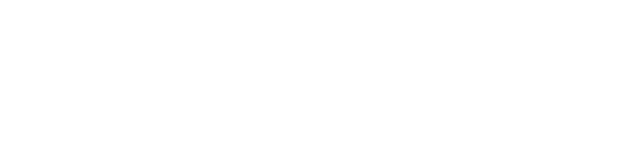
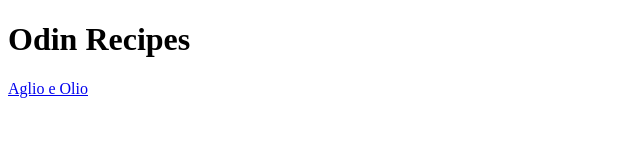
Before and after one commit to norristown/odin-recipes, a plain HTML site: page index.html in a window 1280 px wide. Shown: the whole page, without its empty margins (0-640 px from the left). Drawn offline with Linux system fonts and the light colour scheme.

Commit message:
edited index.html

```diff
--- a/index.html
+++ b/index.html
@@ -6,6 +6,7 @@
     </head>
 
     <body>
-
+        <h1>Odin Recipes</h1>
+        <a href="recipes/aglio_e_olio.html">Aglio e Olio</a>
     </body>
 </html>
```
